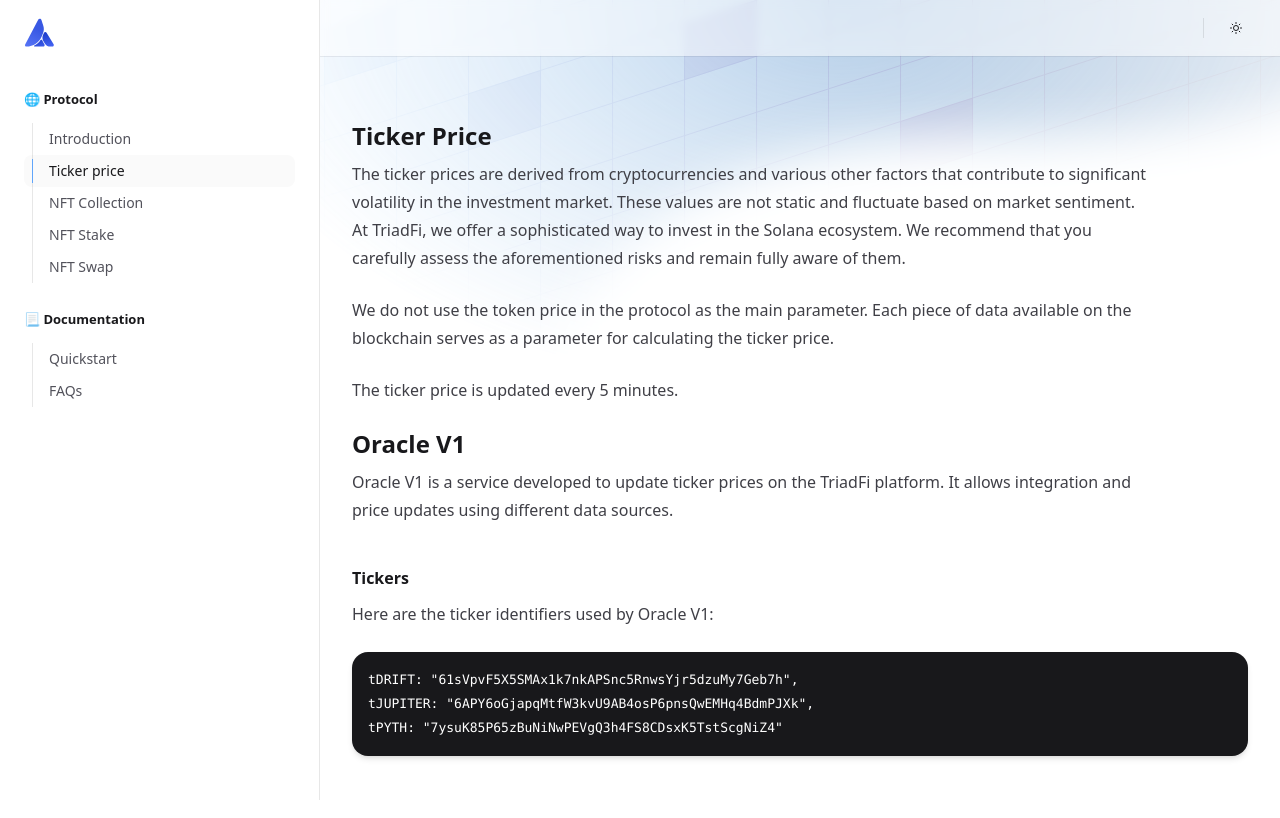
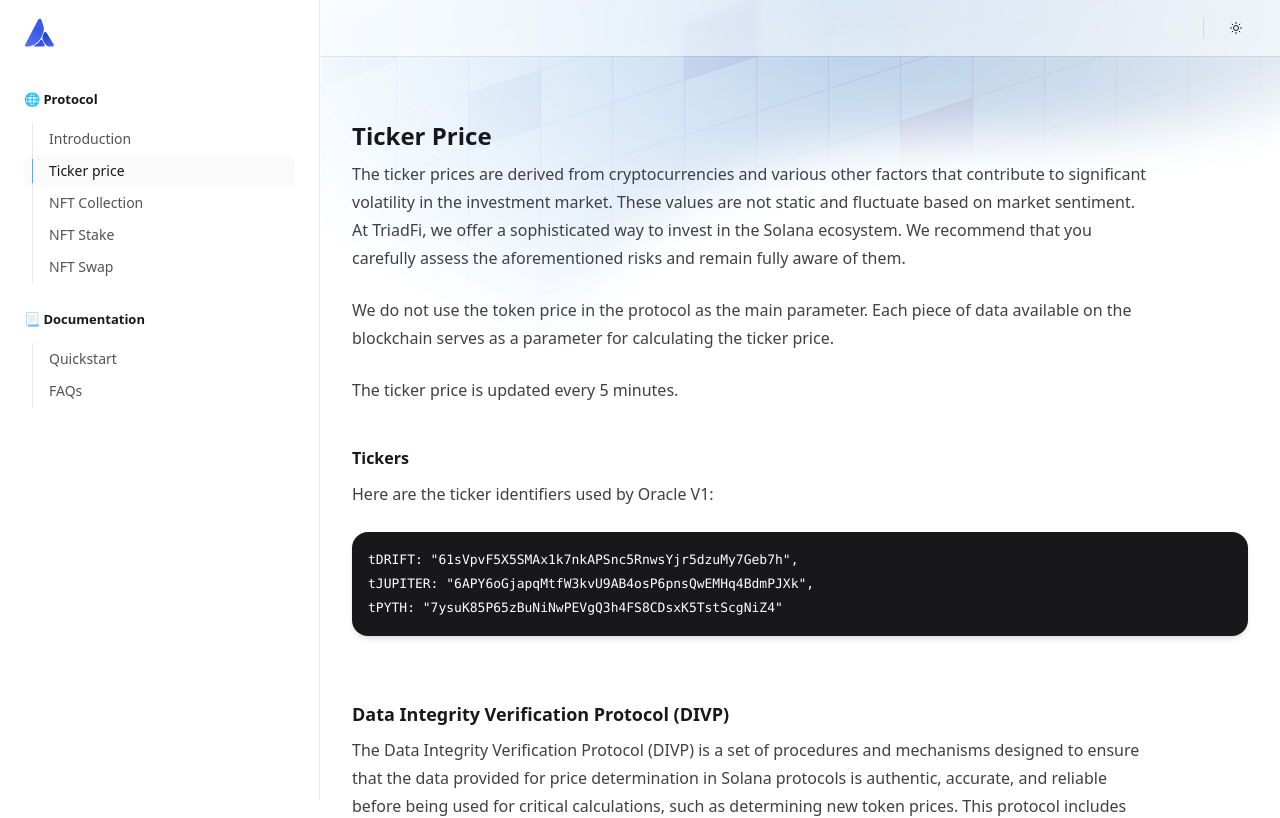
Before and after one commit to triadxyz/docs, a Next.js app: page /ticker-price in a window 1280 px wide. Shown: the top 818 px of the page. Built offline with nearby package versions, Linux system fonts and the light colour scheme.

Commit message:
remove oracle details

```diff
--- a/src/pages/ticker-price.mdx
+++ b/src/pages/ticker-price.mdx
@@ -11,10 +11,6 @@
 We do not use the token price in the protocol as the main parameter. Each piece of data available on the blockchain serves as a parameter for calculating the ticker price.
 
 The ticker price is updated every 5 minutes.
-
-# Oracle V1
-
-Oracle V1 is a service developed to update ticker prices on the TriadFi platform. It allows integration and price updates using different data sources.
 
 ### Tickers
 
```
